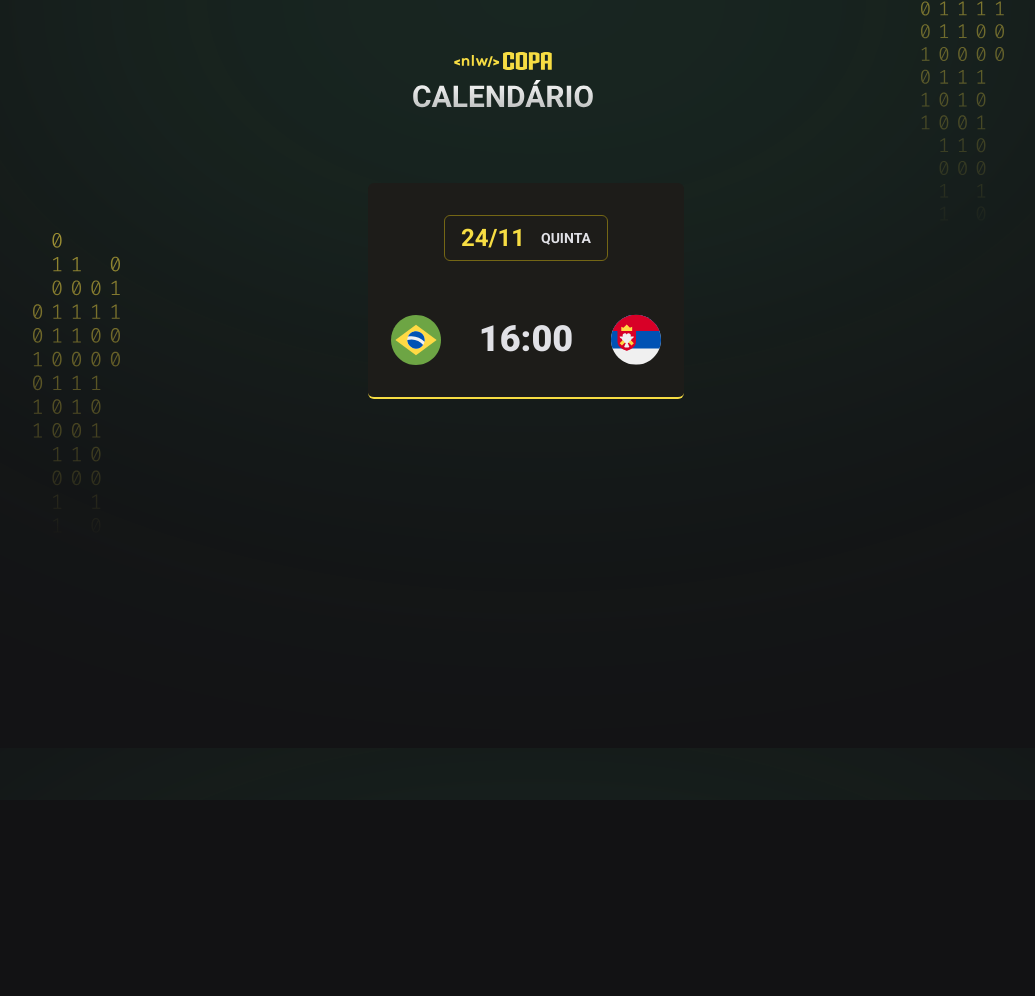
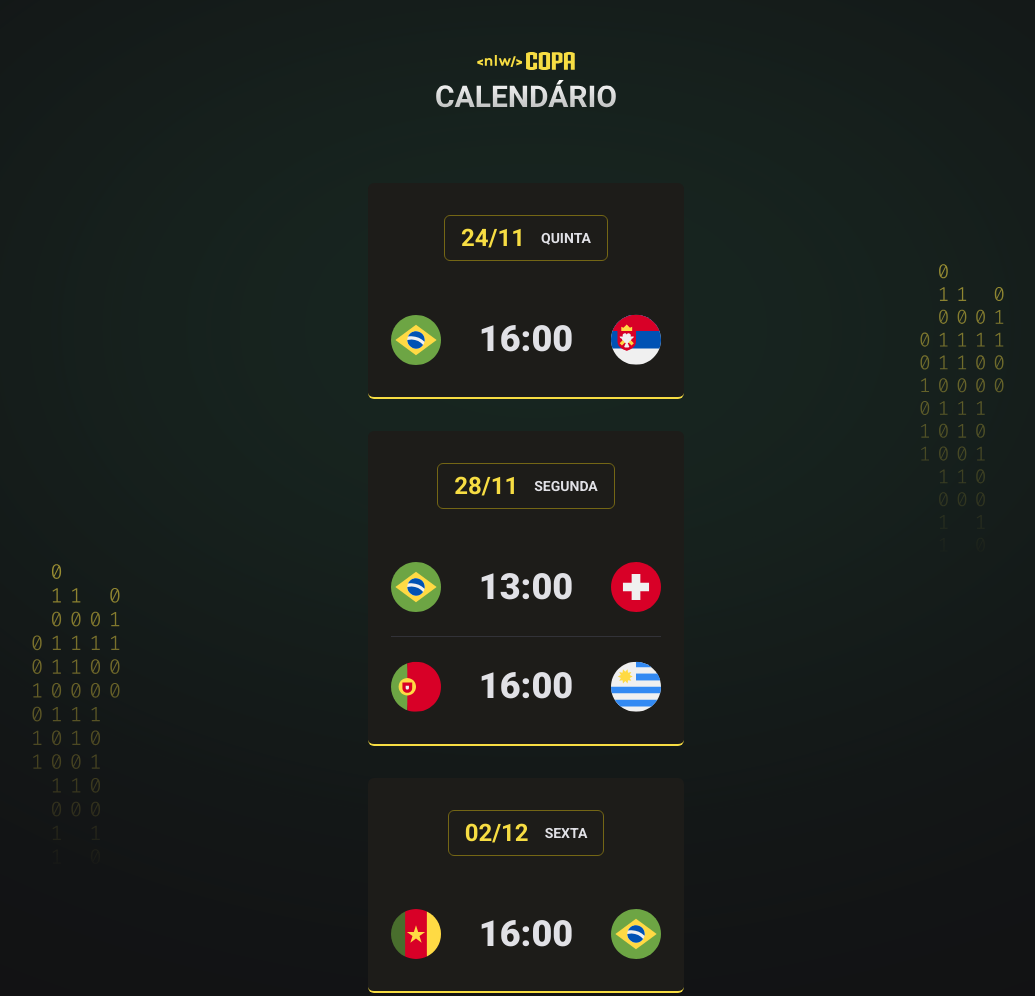
Before and after one commit to Brumassio/NLW_Copa, a plain HTML site: page index.html in a window 1280 px wide. Shown: the whole page, without its empty margins (114-1149 px from the left). Before the commit the page ends 800 px from the top, so only its background shows below. Drawn offline with Linux system fonts and the light colour scheme.

Commit message:
Dia 3 Concluído !!! NLW Copa Explorer !

```diff
--- a/index.html
+++ b/index.html
@@ -14,22 +14,7 @@
 <body>
     <div id="app">
 
-        <header>
-            <img src="./assets/logo.svg" alt="Logo da NLW">
-        </header>
-
-        <main id="cards">
-            <div class="card">
-                <h2> 24/11 <span>quinta</span></h2>
-                    <ul>
-                        <li>
-                            <img src="./assets/icon-brazil.svg" alt="Bandeira Brasil">
-                            <strong>16:00</strong>
-                            <img src="./assets/icon-serbia.svg" alt="Bandeira Sérvia">
-                        </li>
-                    </ul>
-            </div>
-        </main>
     </div>
+    <script src="./main.js"></script>
 </body>
 </html>
--- /dev/null
+++ b/main.js
@@ -0,0 +1,38 @@
+function createGame(player1, hour, player2){
+   return `
+    <li>
+        <img src="./assets/icon-${player1}.svg" alt="Bandeira ${player1}">
+        <strong>${hour}</strong>
+        <img src="./assets/icon-${player2}.svg" alt="Bandeira ${player2}">
+    </li>
+   `
+}
+
+function createCard(date,day,games){
+    return `
+    <div class="card">
+        <h2> ${date} <span>${day}</span></h2>
+        <ul>
+            ${games}
+        </ul>
+    </div>
+    `
+}
+
+document.querySelector("#app").innerHTML = `
+<header>
+    <img src="./assets/logo.svg" alt="Logo da NLW">
+</header>
+
+<main id="cards">
+    ${createCard('24/11','quinta',
+        createGame('brazil','16:00','serbia')
+    )}
+    ${createCard('28/11','segunda',
+        createGame('brazil','13:00','switzerland')+
+        createGame('portugal','16:00','uruguay')
+    )}
+    ${createCard('02/12','sexta',
+        createGame('cameroon','16:00','brazil')
+    )}
+</main>`
--- a/style.css
+++ b/style.css
@@ -11,7 +11,8 @@ body{
     background-color: #121214;
     background-image: url(./assets/bg.svg);
     background-position-x: center;
-    background-position-y: 55.6%;
+    /* background-position-y: -715px; */
+    background-position-y: 55% ;
 }
 
 body *{
@@ -25,6 +26,13 @@ body *{
 
 header{
     margin-bottom: 63px;
+    text-align: center;
+}
+
+#cards{
+    display: flex;
+    flex-direction: column;
+    gap: 32px;
 }
 
 .card {
```
Also changed, not shown: assets/icon-cameroon.svg (added), assets/icon-portugal.svg (added), assets/icon-switzerland.svg (added), assets/icon-uruguay.svg (added).
